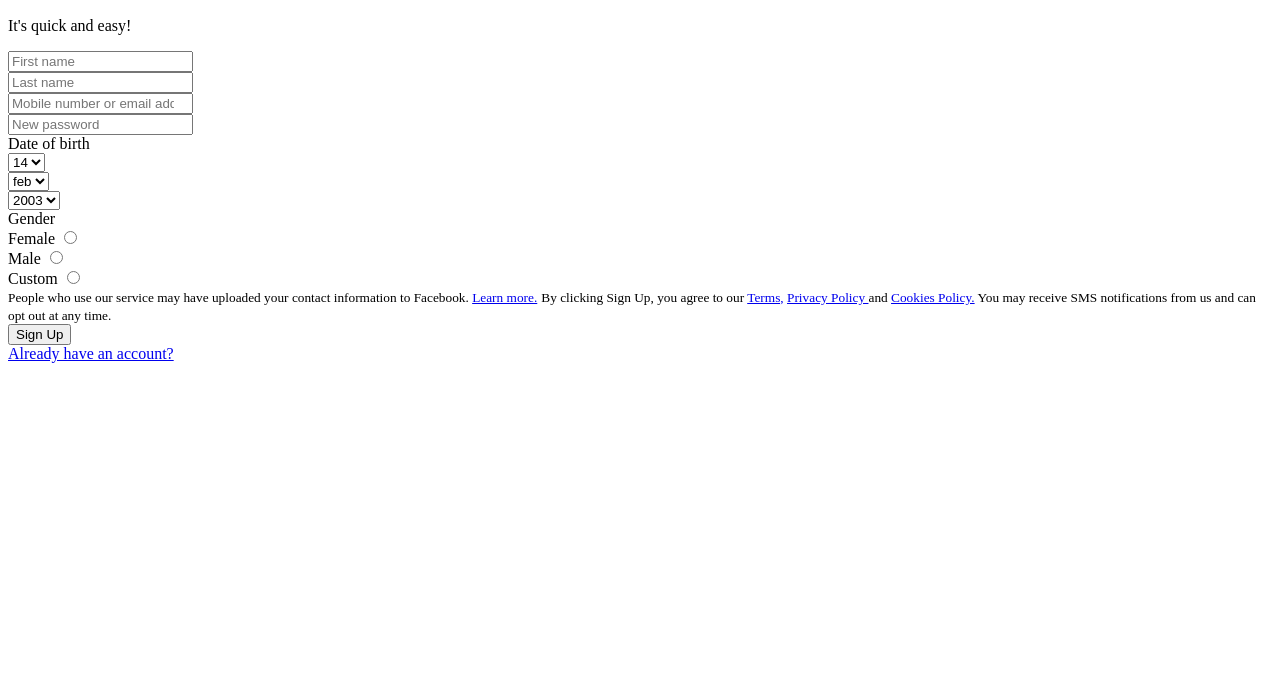
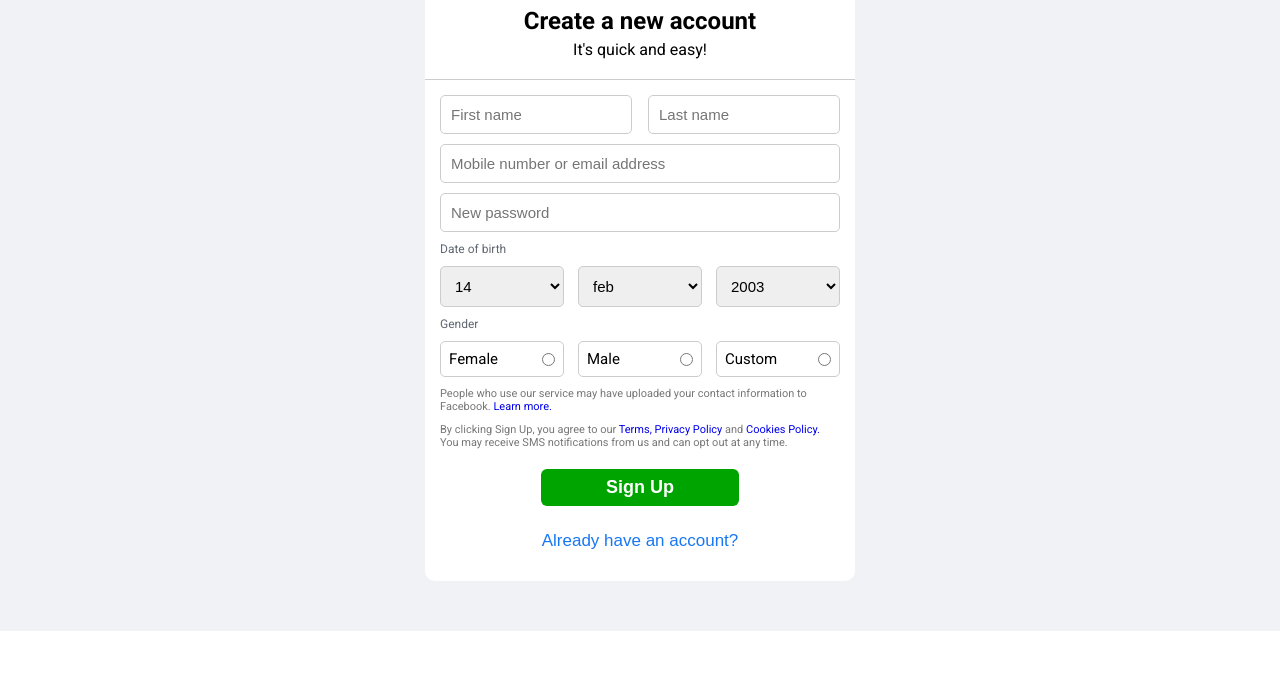
Before and after one commit to sowmiyak14/facebook, a plain HTML site: page facebook/index.html in a window 1280 px wide. Shown: the part 110-800 px from the top of the page. Drawn offline with Linux system fonts and the light colour scheme; the site is published under a folder, as on GitHub Pages, so addresses that start at the root find nothing.

Commit message:
Update index.html

```diff
--- a/facebook/index.html
+++ b/facebook/index.html
@@ -8,7 +8,7 @@
     <link rel="preconnect" href="https://fonts.googleapis.com">
     <link rel="preconnect" href="https://fonts.gstatic.com" crossorigin>
     <link href="https://fonts.googleapis.com/css2?family=Roboto:wght@400;500;700&display=swap" rel="stylesheet">
-    <link rel="stylesheet" href="/facebook/styles.css">
+    <link rel="stylesheet" href="styles.css">
 </head>
 
 <body>
```
